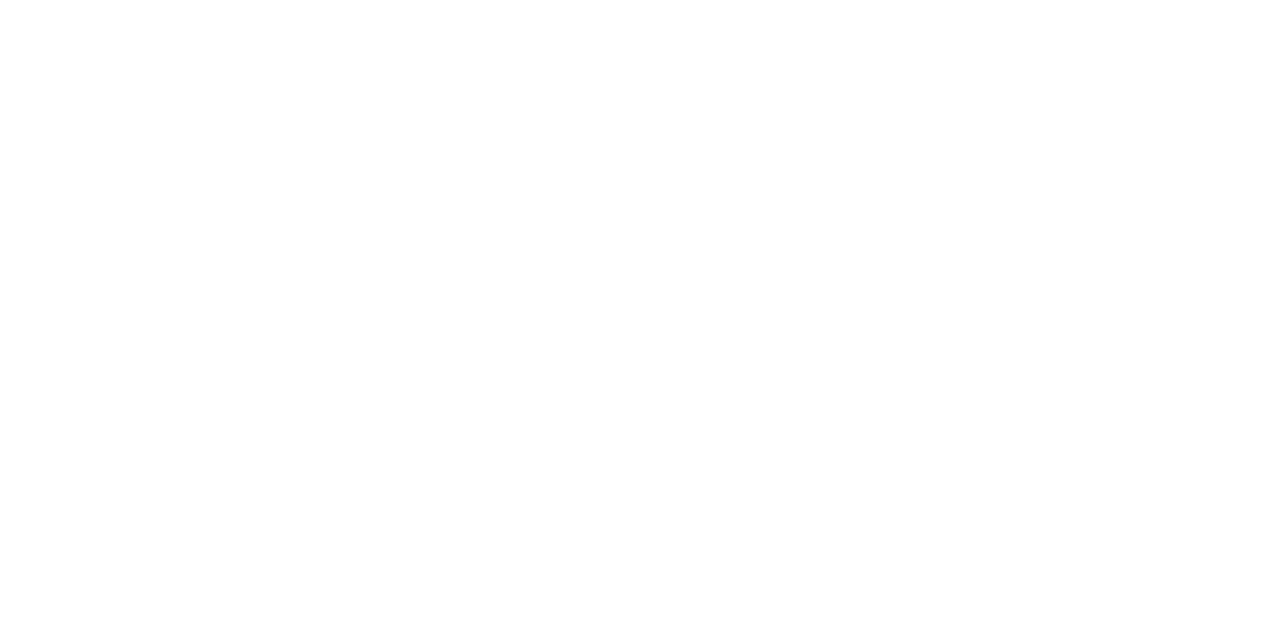
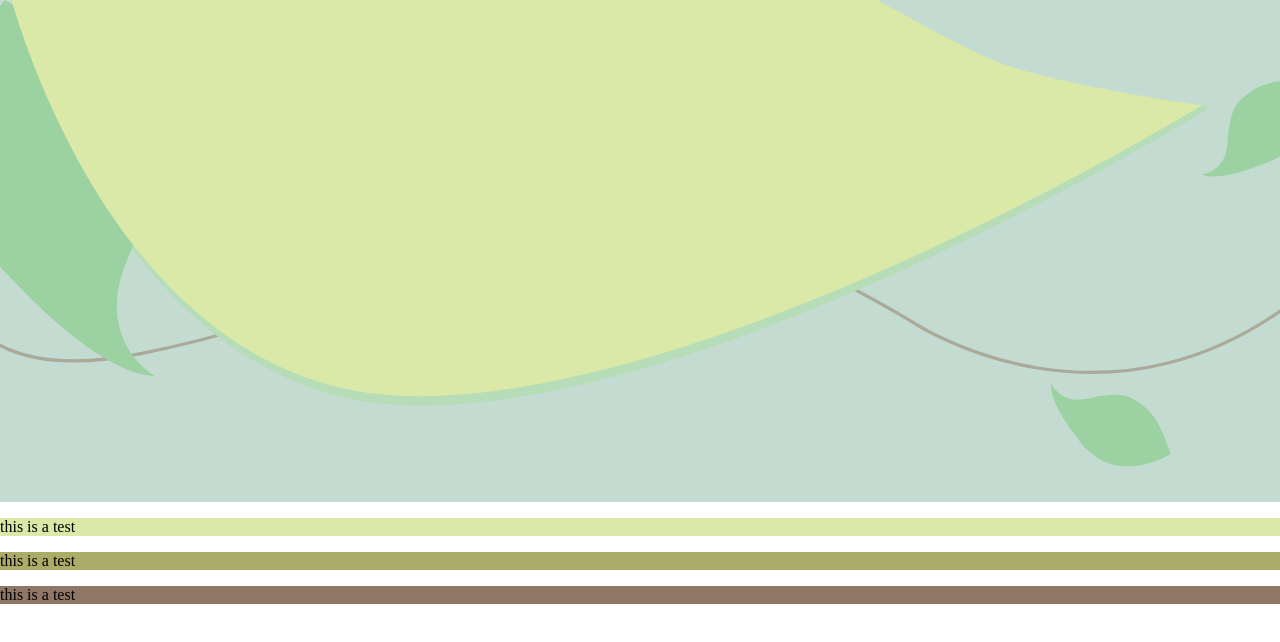
Before and after one commit to celenastefanie/infographic, a plain HTML site: page index.html in a window 1280 px wide. Drawn offline with Linux system fonts and the light colour scheme.

Commit message:
put header svg

```diff
--- a/css/main.css
+++ b/css/main.css
@@ -15,3 +15,52 @@ html {
 *, *::before, *::after {
 	box-sizing: inherit;
 }
+
+body {
+  margin: 0;
+}
+
+.box-1 {
+  background-color: #c3dbd0;
+}
+
+.box-2 {
+  background-color: #dbe9a8;
+}
+
+.box-3 {
+  background-color: #acac68;
+}
+
+.box-4 {
+  background-color: #8f7665;
+}
+
+.header {
+  width: 100%;
+  height: 100%;
+}
+
+.st0 {
+  opacity: 0.49;
+  fill: none;
+  stroke: #8F7665;
+  stroke-width: 2;
+  stroke-miterlimit: 10;
+}
+
+.st1 {
+  fill: #9CD2A1;
+}
+
+.st2 {
+  fill: #B6DDB8;
+}
+
+.st3 {
+  fill:#FDCEAE;
+}
+
+.st4 {
+  fill:#DBE9A8;
+}
--- a/index.html
+++ b/index.html
@@ -8,5 +8,32 @@
 </head>
 <body>
 
+  <div class="box-1">
+    <svg xmlns="http://www.w3.org/2000/svg" width="792" height="308.4" viewBox="0 0 792 308.4" class="header">
+      <g id="Stem_and_Background">
+        <path id="stem" class="st0" d="M19.4-64.6s-167.3 330.7 68.5 283.2 232.7-162.3 476.1-19.8c0 0 124.9 84.9 250-23.4"/>
+        <path class="st1" d="M700.6 246.5c-5.4-3.1-14.6-2.5-23.2-.8-.7.1-1.4.2-2.3.5l-3.3.7c-16.7 3-21.5-10.2-21.5-10.2-1.1 10 9.1 25.1 16.2 34.1 1.8 2.7 3.9 5.3 6.4 7.7 2.9 2.8 6.2 5.3 10.1 7 19.2 8.9 41.4-4.6 41.4-4.6-7.4-21.6-11.9-27.6-23.8-34.4zM767 62.4c-4.5 4.3-6.4 13.4-7.2 22.1-.1.7-.2 1.4-.2 2.3-.1 1.1-.1 2.3-.2 3.3-1.8 16.9-15.8 17.8-15.8 17.8 9.3 3.8 26.6-1.8 37.3-6.1 3.1-1 6.2-2.3 9.2-4 3.5-2 6.8-4.5 9.6-7.7 13.8-16 7-41 7-41-22.8 1-29.8 3.7-39.7 13.3z"/>
+      </g>
+      <g id="Title">
+        <path class="st2" d="M733 63.5c-67 39.6-308.8 175.5-474.7 174.4-181.8-1.3-246.3-234.8-253.9-264.7-.9 3.7-1.6 7.1-1.9 10 0 0 60.4 266.5 254.6 267.8 194.2 1.4 492.5-185.1 492.5-185.1s-6.4-.9-16.6-2.4z"/>
+        <path class="st1" d="M90.9 84c6.4 16.8.3 43.1-8.4 67-.5 1.9-1.3 4-2.4 6.3-1.2 3.1-2.4 6.1-3.6 9-16.2 46.6 19.4 66.4 19.4 66.4-29.2-1.4-67.7-37.7-90.5-62.1-6.8-6.4-13.4-13.7-19.1-21.9-6.7-9.5-12.2-20.2-15.6-32.1-16.6-59.1 32.2-116.6 32.2-116.6 58.7 31 73.8 46.8 88 84z"/>
+        <path class="st3" d="M6.8-18h504.6"/>
+        <path class="st4" d="M4.4-26.8M2.5-16.6s60.2 260.2 252.9 261.7c192.7 1.6 488.3-180 488.3-180s-99.4-13.5-134.2-30c-19-9-45.5-22.5-98.1-53.1"/>
+      </g>
+  </svg>
+  </div>
+
+  <div class="box-2">
+    <p>this is a test</p>
+  </div>
+
+  <div class="box-3">
+    <p>this is a test</p>
+  </div>
+
+  <div class="box-4">
+    <p>this is a test</p>
+  </div>
+
 </body>
 </html>
```
Also changed, not shown: images/infographic-head.svg (added), images/infographic.svg (added).
